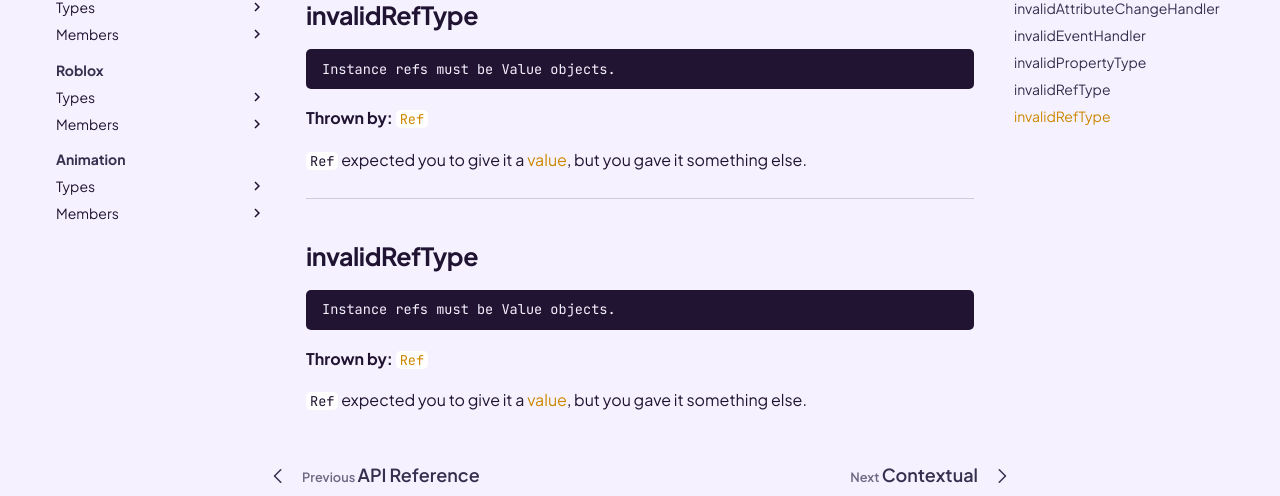
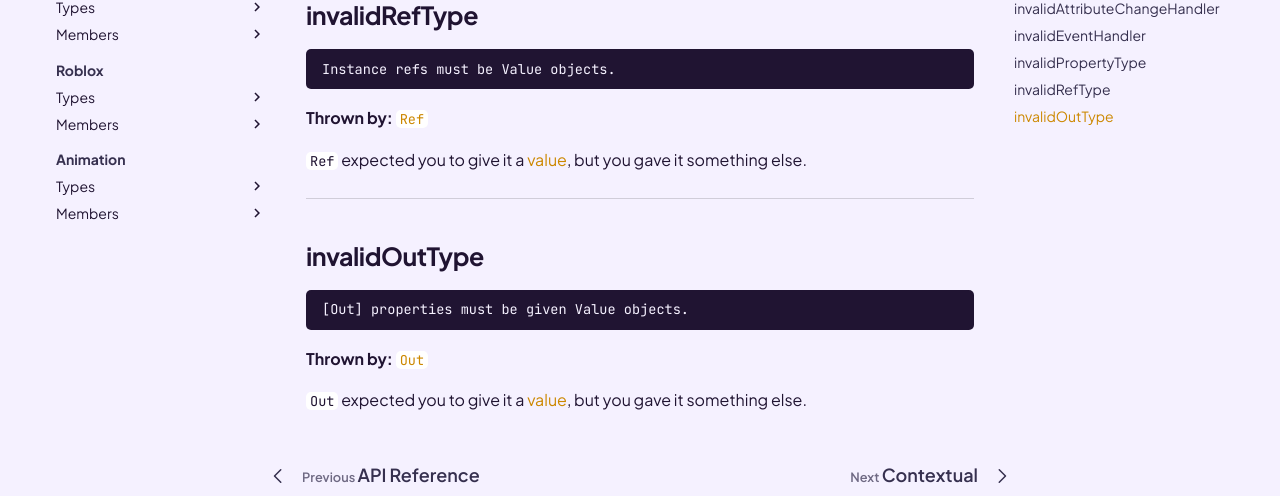
Before and after one commit to dphfox/Fusion, an MkDocs documentation site: the page built from docs/api-reference/general/errors.md, in a window 1280 px wide and 900 px high, scrolled down 3980 px. Shown: the part 343-839 px from the top of the window. Built offline with MkDocs 1.6.1 and Material for MkDocs 9.7.7, drawn with Linux system fonts in a browser that asks for light colours; comment, search, counter and statistics services are not loaded; the version menu is left out.

Commit message:
invalidOutType error

````diff
--- a/docs/api-reference/general/errors.md
+++ b/docs/api-reference/general/errors.md
@@ -300,15 +300,15 @@ it something else.
 
 <div class="fusiondoc-error-api-section" markdown>
 
-## invalidRefType
+## invalidOutType
 
 ```
-Instance refs must be Value objects.
+[Out] properties must be given Value objects.
 ```
 
 **Thrown by:**
-[`Ref`](../../instances/members/ref)
+[`Out`](../../instances/members/out)
 
-`Ref` expected you to give it a [value](../../state/members/value), but you gave
+`Out` expected you to give it a [value](../../state/members/value), but you gave
 it something else.
 </div>
````
